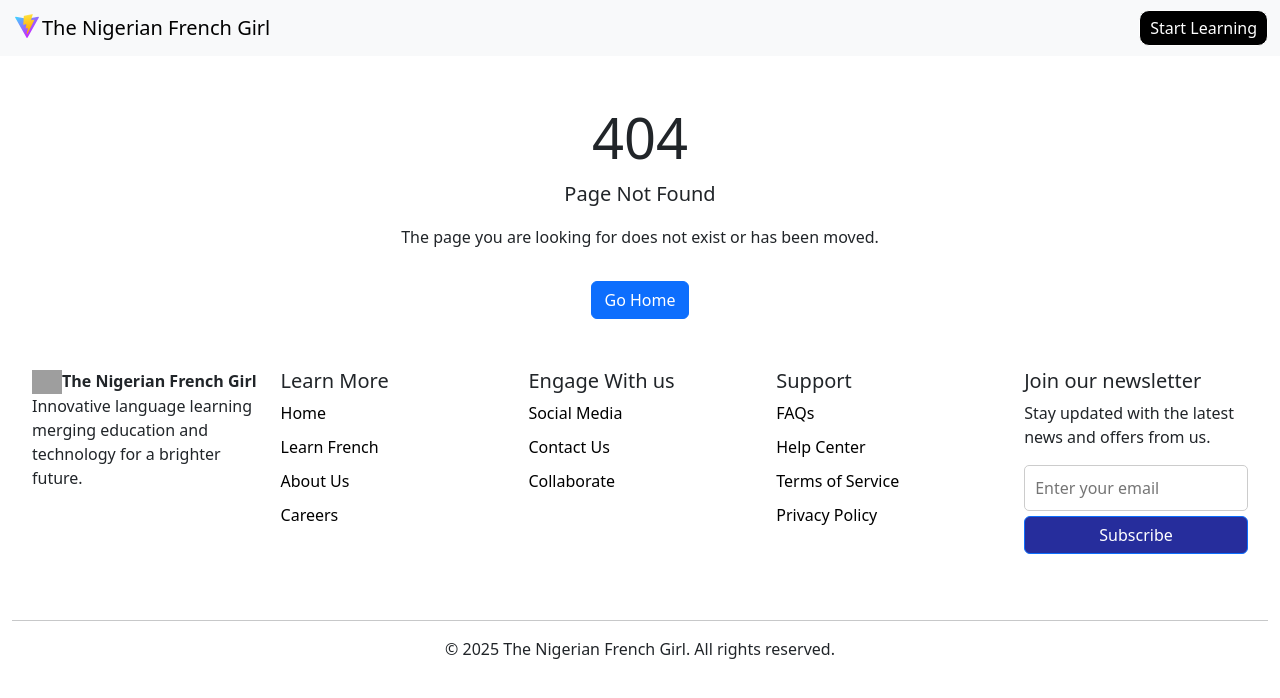
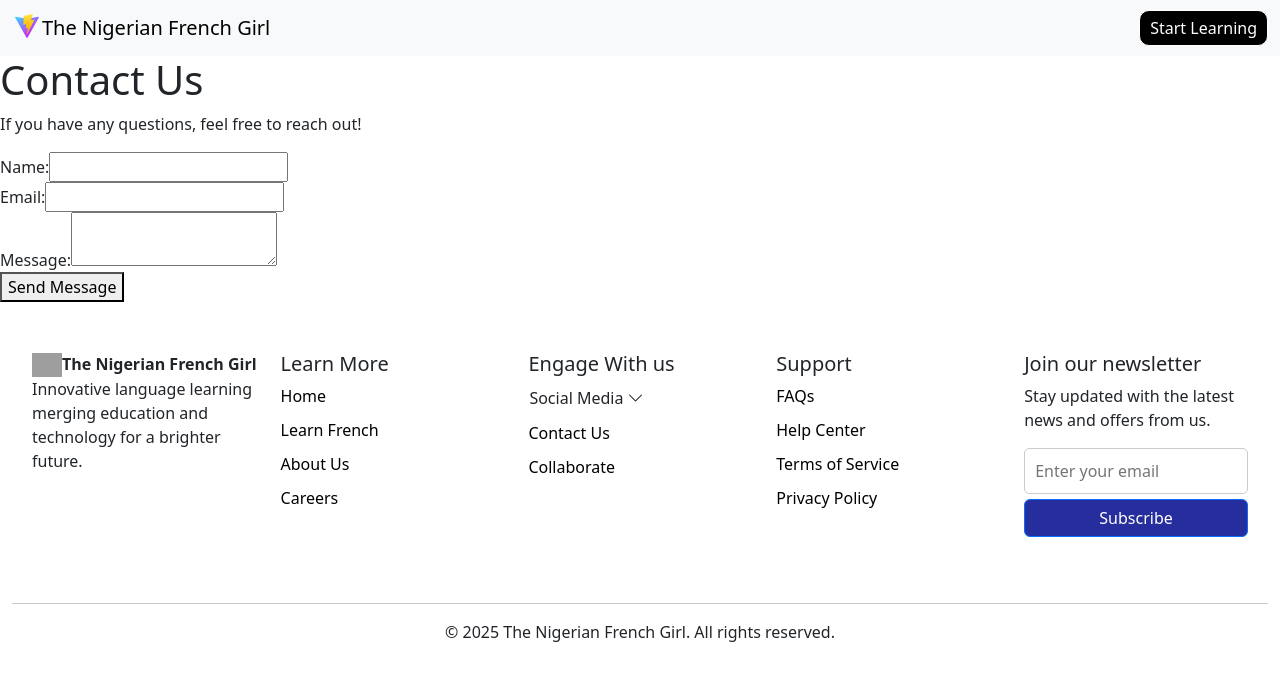
Before and after one commit to EmmaDeil/NigerianFrenchGirlProject, a React (Vite) app in the folder frenchgirl/: page /contact in a window 1280 px wide. Shown: the top 698 px of the page. Built offline with nearby package versions, Linux system fonts and the light colour scheme; grey boxes are pictures that could not be loaded.

Commit message:
corrected one of the automated text section

```diff
--- a/frenchgirl/src/App.jsx
+++ b/frenchgirl/src/App.jsx
@@ -7,6 +7,8 @@ import Footer from './components/Footer'
 import Users from './components/pages/users.jsx';
 import Landingpage from './Landingpage.jsx';
 import NotFound from './components/pages/NotFound.jsx';
+import Careers from './components/pages/Careers.jsx';
+import ContactPage from './components/pages/ContactPage.jsx';
 
 
 
@@ -18,6 +20,8 @@ function App() {
         {/* Example: Home route */}
         <Route path="/" element={<Landingpage />} />
         <Route path="/users" element={<Users />} />
+        <Route path="/careers" element={<Careers />} />
+        <Route path="/contact" element={<ContactPage />} />
         <Route path="*" element={<NotFound />} />
       </Routes>
       <Footer />
--- a/frenchgirl/src/Landingpage.jsx
+++ b/frenchgirl/src/Landingpage.jsx
@@ -62,7 +62,7 @@ const Landingpage = () => {
                         <li><i class="bi bi-caret-right"></i>  Comprehensive resources for beginners.</li>
                         <li><i class="bi bi-caret-right"></i>  Professional-level materials for advanced learners.</li>
                      </ul>
-                     <p style={{ marginBottom: '0', marginTop: '15px' }}>Explore All Features <a href="#"><i className="bi bi-arrow-right"></i></a></p>
+                     <p style={{ marginBottom: '0', marginTop: '15px' }}>Explore All Features <a href="#"><i className="bi bi-arrow-right" style={{fontSize: 'larger', marginLeft: '5px'}}></i></a></p>
                   </div>
                   <div className='col-6'>
                      <img src="/img4.avif" alt="" style={{ height: '300px', width: '600px', borderRadius: '20px' }} />
@@ -79,17 +79,13 @@ const Landingpage = () => {
                         <li><i className="bi bi-caret-right"></i>  Voice-to-Voice Translation for real conversations.</li>
                         <li><i className="bi bi-caret-right"></i>  Progress tracking for both kids and parents.</li>
                      </ul>
-                     <p style={{ marginBottom: '0', marginTop: '15px' }}>Explore All Features <a href="#"><i className="bi bi-arrow-right"></i></a></p>
+                     <p style={{ marginBottom: '0', marginTop: '15px' }}>Explore All Features <a href="#"><i className="bi bi-arrow-right" style={{fontSize: 'larger', marginLeft: '5px'}}></i></a></p>
                   </div>
                </div>
             </div>
 
-            <div className='text-center' style={{ backgroundColor: 'hsl(236.44,60.82%,38.04%)', padding: '50px 0', borderRadius: '0', height: '300px', justifyContent: 'center', alignItems: 'center', display: 'flex', marginTop: '50px' }}>
-               <h1 className='text-black '><Page0 text={"Experience the Power of Language Learning"} /></h1>
-            </div>
-
-            <div className='text-center' style={{ backgroundColor: 'hsl(236.44,60.82%,38.04%)', padding: '10px 0', width: 'auto', height: '300px', justifyContent: 'center', alignItems: 'center', display: 'flex', marginTop: '10px' }}>
-               <h3 className='text-center' style={{ color: 'white' }}>Empower yourself with unique tools and resources.</h3>
+            <div className='text-center' style={{ backgroundColor: 'hsl(236.44,60.82%,38.04%)', padding: '50px 0', borderRadius: '0', height: 'auto', justifyContent: 'center', alignItems: 'center', display: 'flex', marginTop: '50px' }}>
+               <h1 className='text-black' style={{ fontSize: '5.5rem', width: '50%' }}><Page0 text={["Experience the Power of Language Learning", "Empower yourself with unique tools and resources."]} /></h1>
             </div>
          </div>
 
@@ -110,8 +106,8 @@ const Landingpage = () => {
 
          <div className='container-fluid comment text-white py-5'>
             <h1 className='text-center anchor'>"</h1>
-            <h1 className='text-center'><Page0 text="Learning French has never been this fun and engaging! My child looks forward to every lesson!" /></h1>
-            <h1 className='text-center'><Page0 text="Amina A, Parent" /></h1>
+            <h1 className='text-center'><Page0 text={["Learning French has never been this fun and engaging! My child looks forward to every lesson!"]} /></h1>
+            <h1 className='text-center'><Page0 text={["Amina A, Parent"]} /></h1>
             {/* <Page0
                text={["Text typing effect", "for your websites", "Happy coding!"]}
                typingSpeed={75}
@@ -175,7 +171,6 @@ const Landingpage = () => {
             <button className='startedbtn' onClick={() => navigate("/users")}>Get Started Now</button>
          </div>
 
-
       </div>
    )
 }
--- a/frenchgirl/src/components/Footer.jsx
+++ b/frenchgirl/src/components/Footer.jsx
@@ -1,8 +1,10 @@
-import React from "react";
+import React, { useState } from "react";
+import { Link } from "react-router-dom";
 
 const Footer = () => {
 
    const currentYear = new Date().getFullYear();
+   const [showSocialDropdown, setShowSocialDropdown] = useState(false);
 
    return (
       <div>
@@ -20,16 +22,16 @@ const Footer = () => {
                      <h5>Learn More</h5>
                      <ul className="other-links">
                         <li>
-                           <a href="#">Home</a>
+                           <Link to="/">Home</Link>
                         </li>
                         <li>
-                           <a href="#">Learn French</a>
+                           <Link to="/learn-french">Learn French</Link>
                         </li>
                         <li>
-                           <a href="#">About Us</a>
+                           <Link to="/about">About Us</Link>
                         </li>
                         <li>
-                           <a href="#">Careers</a>
+                           <Link to="/careers">Careers</Link>
                         </li>
                      </ul>
                   </div>
@@ -37,14 +39,29 @@ const Footer = () => {
                      <h5>Engage With us</h5>
                      {/* <p>Stay connected through our social media channels.</p> */}
                      <ul className="social-media-links">
-                        <li>
-                           <a href="#">Social Media</a>
+                        <li className="dropdown">
+                           <button
+                              className="btn btn-link p-0 text-start"
+                              onClick={() => setShowSocialDropdown(!showSocialDropdown)}
+                              style={{color: 'inherit', textDecoration: 'none'}}
+                           >
+                              Social Media <i className={`bi bi-chevron-${showSocialDropdown ? 'up' : 'down'}`}></i>
+                           </button>
+                           {showSocialDropdown && (
+                              <ul className="dropdown-menu show position-static mt-2" style={{backgroundColor: 'transparent', border: 'none'}}>
+                                 <li><a href="https://facebook.com/nigerifrenchgirl" target="_blank" rel="noopener noreferrer" className="dropdown-item">Facebook</a></li>
+                                 <li><a href="https://twitter.com/nigerifrenchgirl" target="_blank" rel="noopener noreferrer" className="dropdown-item">Twitter</a></li>
+                                 <li><a href="https://instagram.com/nigerifrenchgirl" target="_blank" rel="noopener noreferrer" className="dropdown-item">Instagram</a></li>
+                                 <li><a href="https://youtube.com/nigerifrenchgirl" target="_blank" rel="noopener noreferrer" className="dropdown-item">YouTube</a></li>
+                                 <li><a href="https://linkedin.com/company/nigerifrenchgirl" target="_blank" rel="noopener noreferrer" className="dropdown-item">LinkedIn</a></li>
+                              </ul>
+                           )}
                         </li>
                         <li>
-                           <a href="#">Contact Us</a>
+                           <Link to="/contact">Contact Us</Link>
                         </li>
                         <li>
-                           <a href="#">Collaborate</a>
+                           <Link to="/collaborate">Collaborate</Link>
                         </li>
                      </ul>
                   </div>
--- /dev/null
+++ b/frenchgirl/src/components/pages/Careers.jsx
@@ -0,0 +1,21 @@
+import React from 'react'
+
+const Careers = () => {
+  return (
+    <div className='container text-center mt-5'>
+      <div className='row mb-4'>
+         <div className='col'>
+<h1>Join Our Amazing Team</h1>
+      <p>We are looking for passionate individuals to help us shape the future of language learning.</p>
+         </div>
+         <div className='col'>
+      <p>At <strong>The Nigerian French Girl</strong>, we believe in fostering a diverse and inclusive work environment and you will be encouraged to unlock your potential at every level to help shape you. Connect your strengths, and participate in initiatives that allow you to give back to the learning community.</p>
+      <a href="#" style={{ textDecoration: 'none', color: '#262d9c' }}>View Open Positions <i class="bi bi-chevron-right"></i></a>
+         </div>
+      </div>
+
+    </div>
+  )
+}
+
+export default Careers;
--- /dev/null
+++ b/frenchgirl/src/components/pages/ContactPage.jsx
@@ -0,0 +1,27 @@
+import React from 'react'
+
+const ContactPage = () => {
+   return (
+      <div>
+         <h1>Contact Us</h1>
+         <p>If you have any questions, feel free to reach out!</p>
+         <form>
+            <div>
+               <label htmlFor="name">Name:</label>
+               <input type="text" id="name" name="name" required />
+            </div>
+            <div>
+               <label htmlFor="email">Email:</label>
+               <input type="email" id="email" name="email" required />
+            </div>
+            <div>
+               <label htmlFor="message">Message:</label>
+               <textarea id="message" name="message" required></textarea>
+            </div>
+            <button type="submit">Send Message</button>
+         </form>
+      </div>
+   )
+}
+
+export default ContactPage;
```
